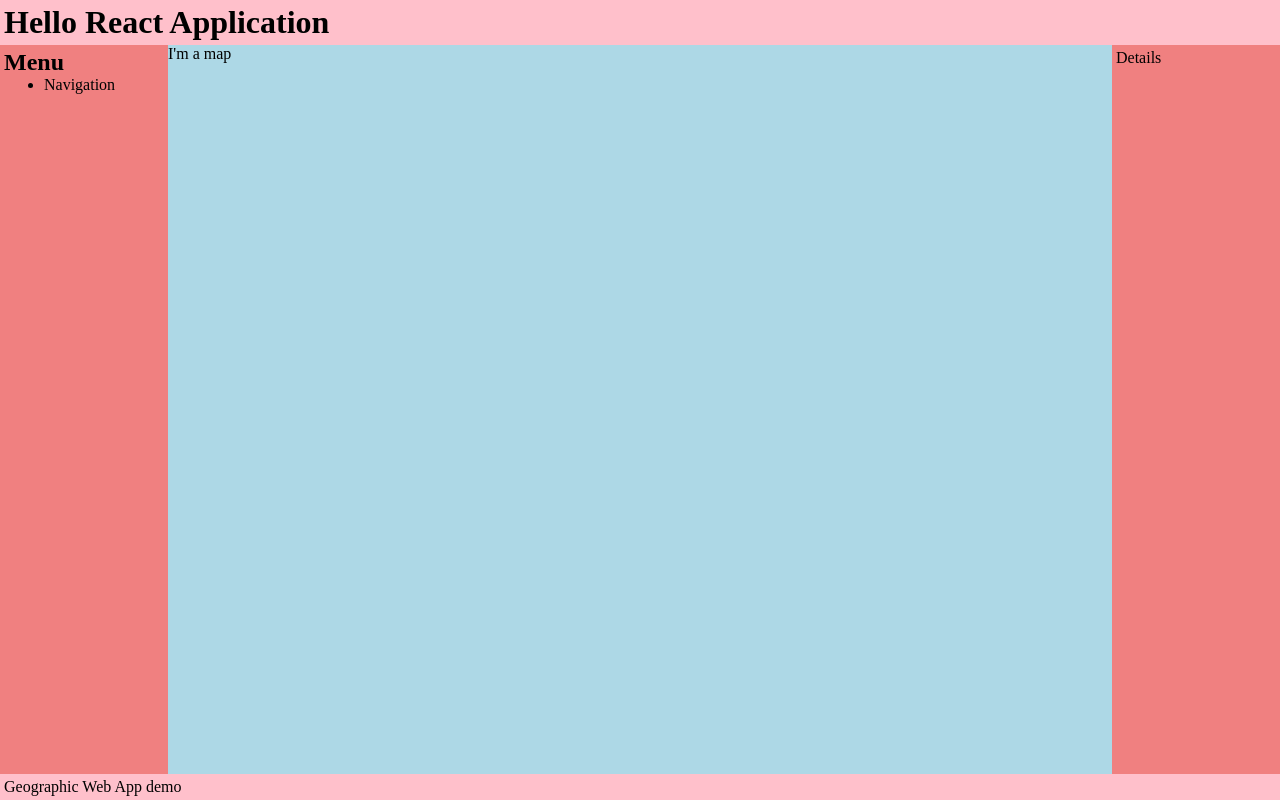
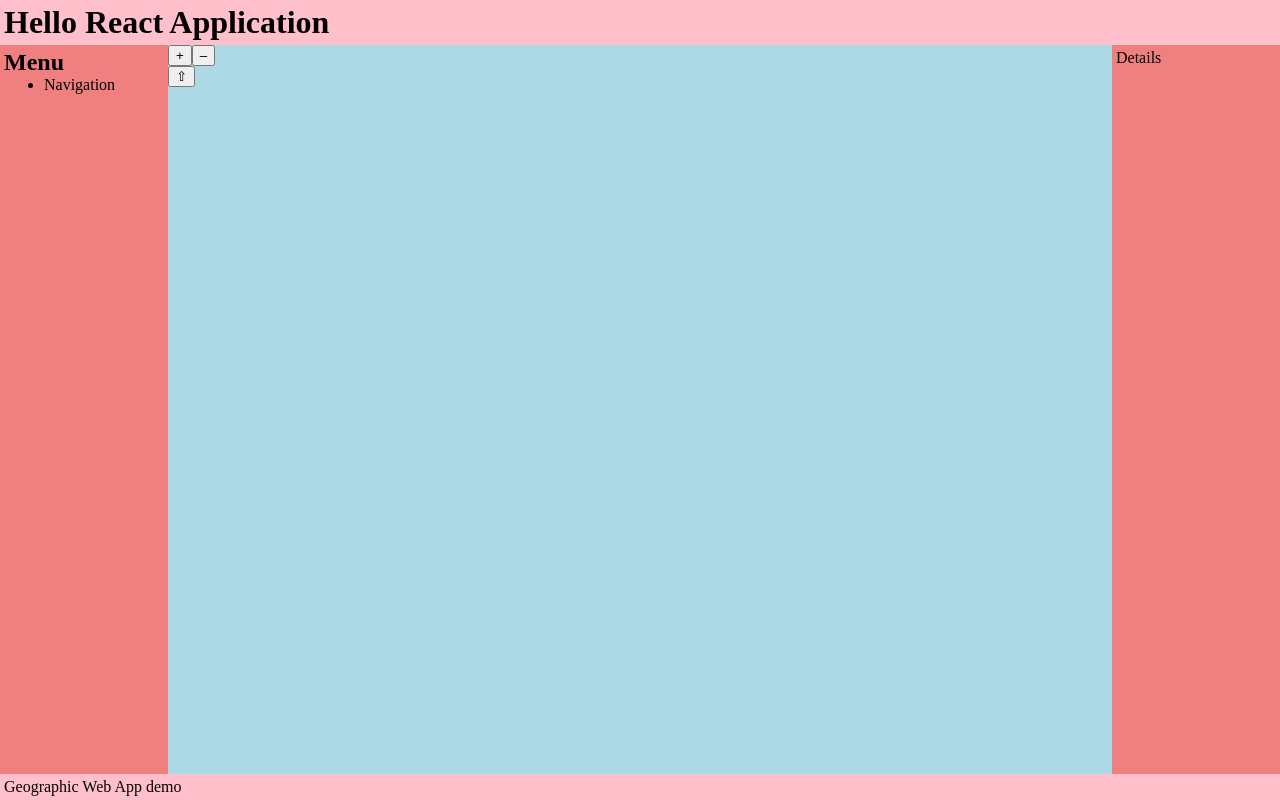
Before and after one commit to jhannes/gis-kata, a React (Vite) app: page / in a window 1280 px wide. Built offline with nearby package versions, Linux system fonts and the light colour scheme.

Commit message:
import { Map } from "ol";

```diff
--- a/package.json
+++ b/package.json
@@ -2,9 +2,11 @@
   "name": "gis-demo-dryrun",
   "version": "1.0.0",
   "devDependencies": {
+    "@types/react": "^18.0.33",
     "@types/react-dom": "^18.0.11",
     "parcel": "^2.8.3",
     "prettier": "^2.8.7",
+    "process": "^0.11.10",
     "typescript": "^5.0.4"
   },
   "scripts": {
@@ -13,6 +15,7 @@
     "prettier": "prettier --write src/"
   },
   "dependencies": {
+    "ol": "^7.3.0",
     "react": "^18.2.0",
     "react-dom": "^18.2.0"
   }
--- a/src/modules/map/mapView.tsx
+++ b/src/modules/map/mapView.tsx
@@ -1,5 +1,15 @@
-import React from "react";
+import * as React from "react";
+import { MutableRefObject, useEffect, useMemo, useRef } from "react";
+
+import { Map } from "ol";
 
 export function MapView() {
-  return <div id="map">I'm a map</div>;
+  const mapRef = useRef() as MutableRefObject<HTMLDivElement>;
+  const map = useMemo(() => new Map(), []);
+
+  useEffect(() => {
+    map.setTarget(mapRef.current);
+  }, [map, mapRef]);
+
+  return <div id="map" ref={mapRef}></div>;
 }
```
Also changed, not shown: 1 other file (tests, documents, lock files or other folders).
